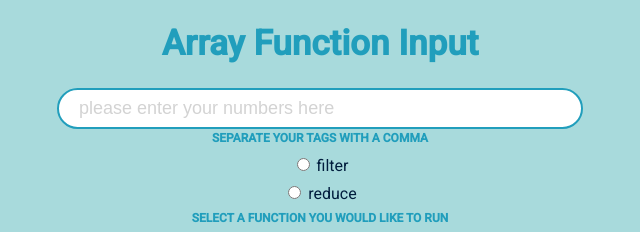
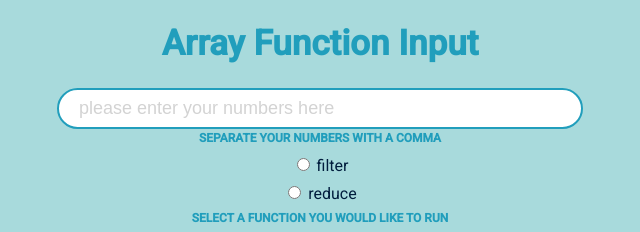
Before and after one commit to Abbbyccc/Arrays, a plain HTML site: page index.html in a window 1280 px wide. Shown: the top 232 px of the page, 320-960 px from the left. Drawn offline with Linux system fonts and the light colour scheme.

Commit message:
change tags to numbers

```diff
--- a/index.html
+++ b/index.html
@@ -19,7 +19,7 @@
     <div>
         <input type="text" id="input" placeholder="please enter your numbers here">
     </div>
-    <h2>SEPARATE YOUR TAGS WITH A COMMA</h2>
+    <h2>SEPARATE YOUR NUMBERS WITH A COMMA</h2>
     <div id="choice">
         <div class="func">
             <input type="radio" id="filter" name="function" value="filter">
```
